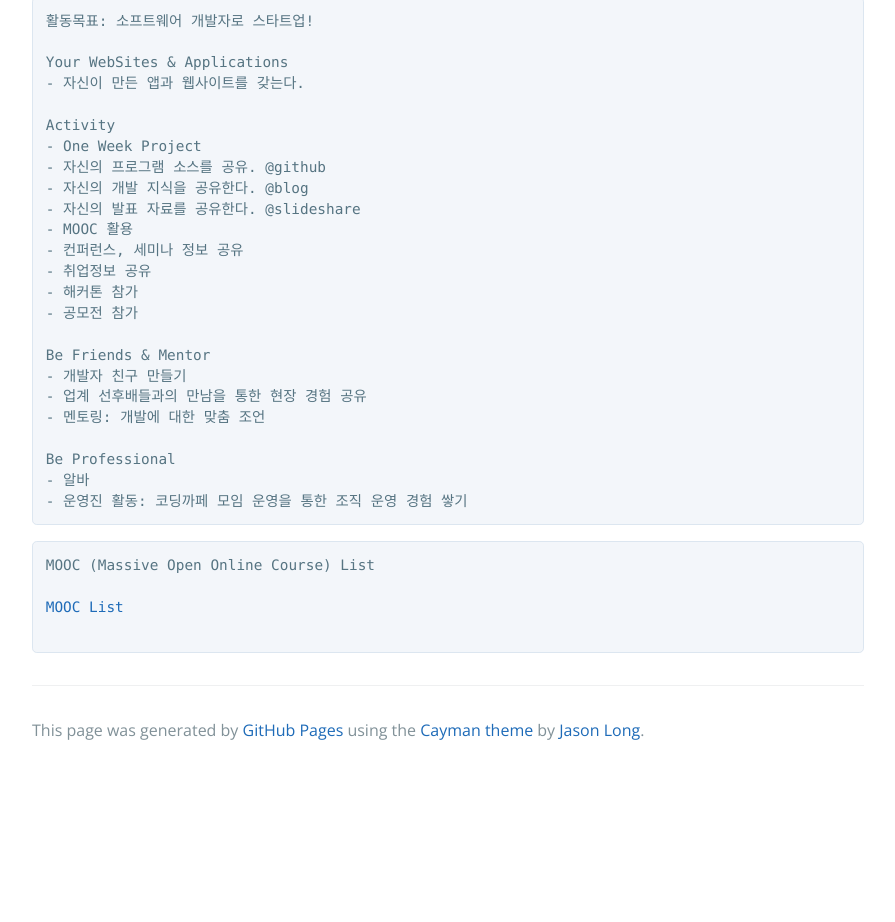
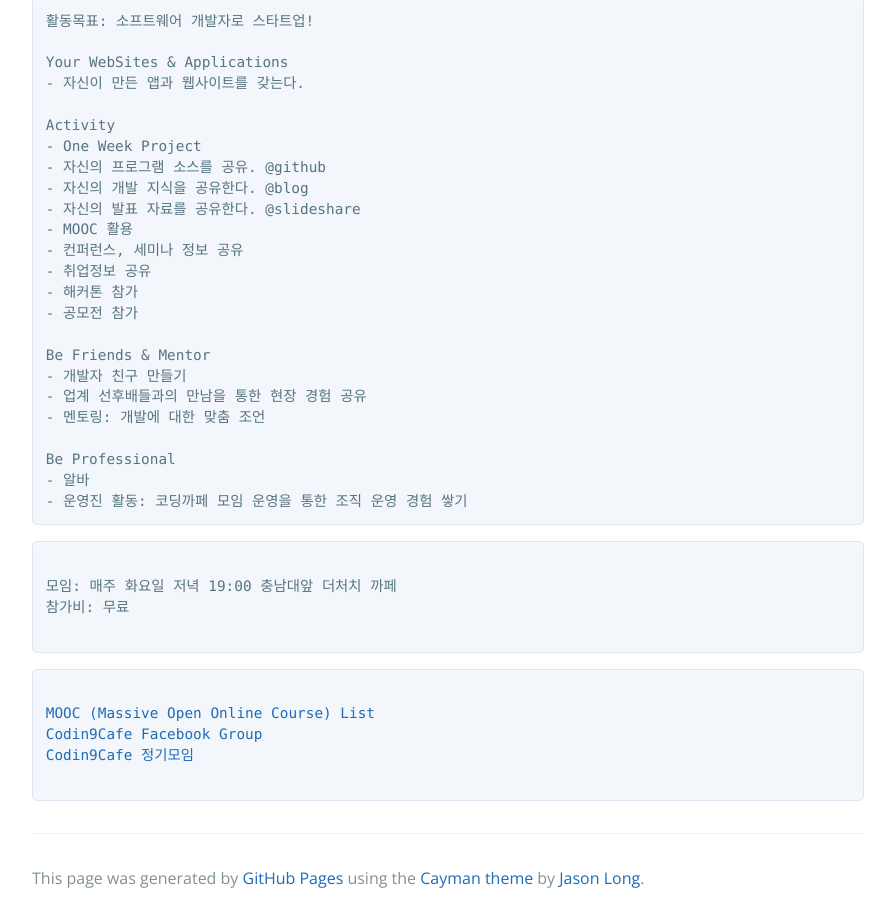
Before and after one commit to codin9cafe/codin9cafe.github.io, a plain HTML site: page index.html in a window 1280 px wide. Shown: the part 470-1392 px from the top of the page, without its empty margins (192-1087 px from the left). Before the commit the page ends 1244 px from the top, so only its background shows below. Drawn offline with nearby package versions, Linux system fonts and the light colour scheme.

Commit message:
Update index.html

```diff
--- a/index.html
+++ b/index.html
@@ -54,9 +54,17 @@ Be Professional
 </pre>
 
 <pre>
-MOOC (Massive Open Online Course) List
 
-<a href="https://docs.google.com/document/d/1k1Lg5ztwsNjDhbwwGKg5YLLLyJ51bHOQFIdGCl60lnA/edit">MOOC List</a>
+모임: 매주 화요일 저녁 19:00 충남대앞 더처치 까페
+참가비: 무료
+
+</pre>
+
+<pre>
+
+<a href="https://docs.google.com/document/d/1k1Lg5ztwsNjDhbwwGKg5YLLLyJ51bHOQFIdGCl60lnA/edit">MOOC (Massive Open Online Course) List</a>
+<a href="https://www.facebook.com/groups/codin9cafe/">Codin9Cafe Facebook Group</a>
+<a href="https://docs.google.com/spreadsheets/d/1AAe3L4cjTKZyrWyfatE9Ov_ptYHoGrjTWKNnP91QB6s/edit#gid=1362431611">Codin9Cafe 정기모임</a>
 
 </pre>
 
```
